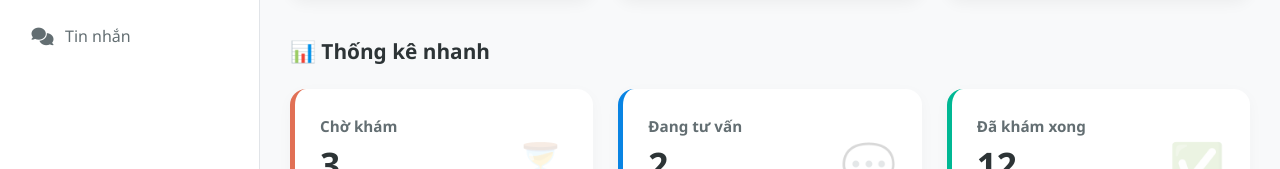
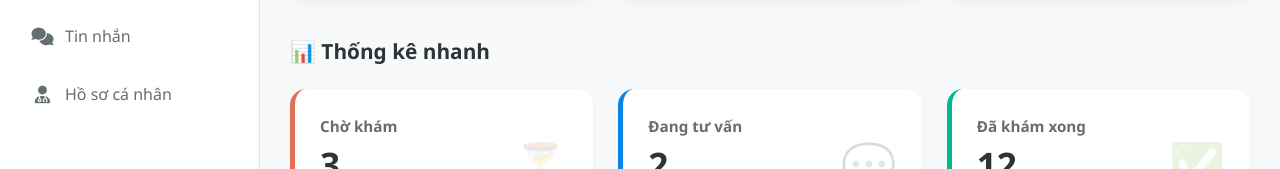
Before and after one commit to Module3CodeGym/PharmaStore, a React (Vite) app in the folder PharmaCare/PharmaService/: page /doctor in a window 1280 px wide. Shown: the part 366-535 px from the top of the page. Built offline with nearby package versions, Linux system fonts and the light colour scheme; no server answers; the database is empty; sample sign-in values are in the browser's storage.

Commit message:
feat: Cập nhật giao diện Card Bác sĩ và Thêm Lịch sử đánh giá vào Profile

```diff
--- a/PharmaCare/PharmaService/src/pages/Doctor/DoctorLayout.jsx
+++ b/PharmaCare/PharmaService/src/pages/Doctor/DoctorLayout.jsx
@@ -140,6 +140,9 @@ const DoctorLayout = () => {
           <NavLink to="/doctor/chat" className={({isActive}) => isActive ? "menu-item active" : "menu-item"}>
             <i className="fas fa-comments"></i><span>Tin nhắn</span>
           </NavLink>
+          <NavLink to="/doctor/profile" className={({isActive}) => isActive ? "menu-item active" : "menu-item"}>
+            <i className="fas fa-user-md"></i><span>Hồ sơ cá nhân</span>
+          </NavLink>
         </nav>
         <div className="sidebar-footer">
           <button onClick={handleLogout} className="logout-btn">
```
